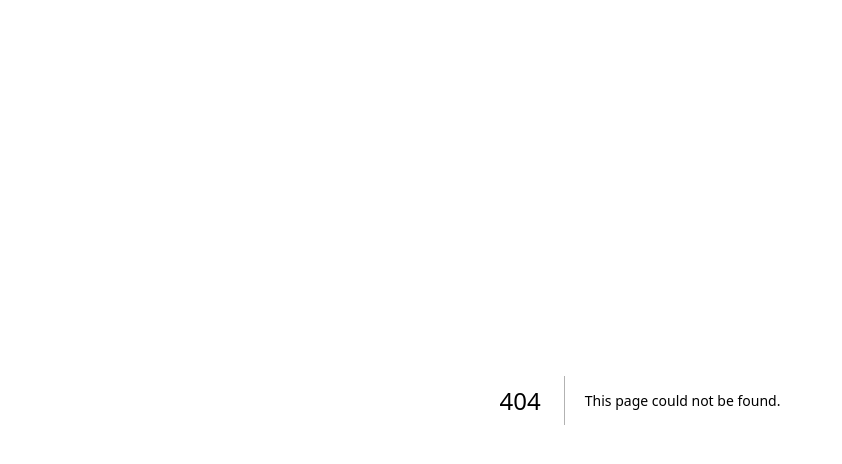
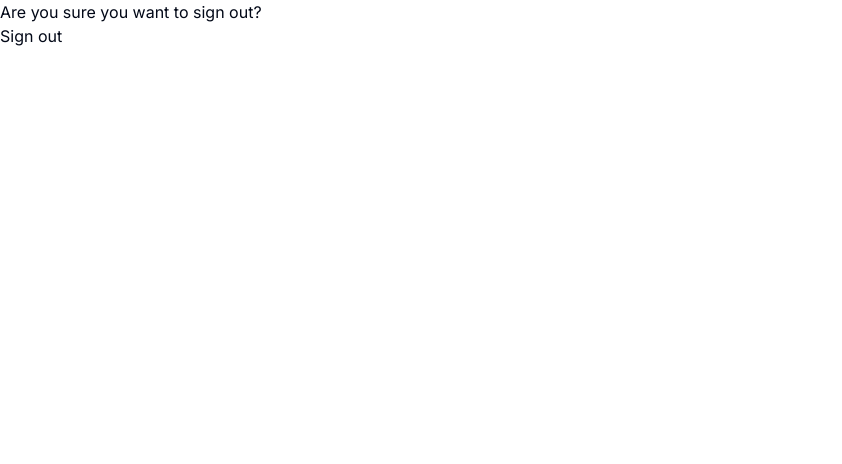
Before and after one commit to iraniangunner/NextAuth.js-v5, a Next.js app: page /signout in a window 1280 px wide. Before the commit this address had no page. Shown: the top 464 px of the page, without its empty margins (0-842 px from the left). Built offline with nearby package versions, Linux system fonts and the light colour scheme; no server answers.

Commit message:
something changed

```diff
--- /dev/null
+++ b/app/signout/page.tsx
@@ -0,0 +1,17 @@
+import { signOut } from "@/auth";
+
+export default function SignOutPage() {
+  return (
+    <div>
+      <h5>Are you sure you want to sign out?</h5>
+      <form
+        action={async (formData) => {
+          "use server";
+          await signOut({ redirectTo: "/auth/login" });
+        }}
+      >
+        <button type="submit">Sign out</button>
+      </form>
+    </div>
+  );
+}
--- a/components/auth/user-button.tsx
+++ b/components/auth/user-button.tsx
@@ -11,6 +11,7 @@ import { currentUser } from "@/lib/auth";
 import { SettingsLogoutButton } from "@/components/auth/settings-logout-button";
 import { logout } from "@/actions/logout";
 import { signOut } from "@/auth";
+import Link from "next/link";
 
 export const UserButton = async () => {
   const user = await currentUser();
@@ -25,15 +26,16 @@ export const UserButton = async () => {
         </Avatar>
       </DropdownMenuTrigger>
       <DropdownMenuContent className="w-40" align="end">
-        <form action={async (formData:FormData) => {
+        {/* <form action={async (formData:FormData) => {
             'use server';
             await signOut({redirectTo:"/auth/login"});
-          }} className="cursor-pointer">
-          {/* <DropdownMenuItem> */}
-            <ExitIcon className="h-4 w-4 mr-2" />
-            <button type="submit">Logout</button>
-          {/* </DropdownMenuItem> */}
-        </form>
+          }} className="cursor-pointer"> */}
+        <DropdownMenuItem>
+          <ExitIcon className="h-4 w-4 mr-2" />
+          {/* <button type="submit">Logout</button> */}
+          <Link href="/signout">Signout</Link>
+        </DropdownMenuItem>
+        {/* </form>  */}
       </DropdownMenuContent>
     </DropdownMenu>
   );
```
